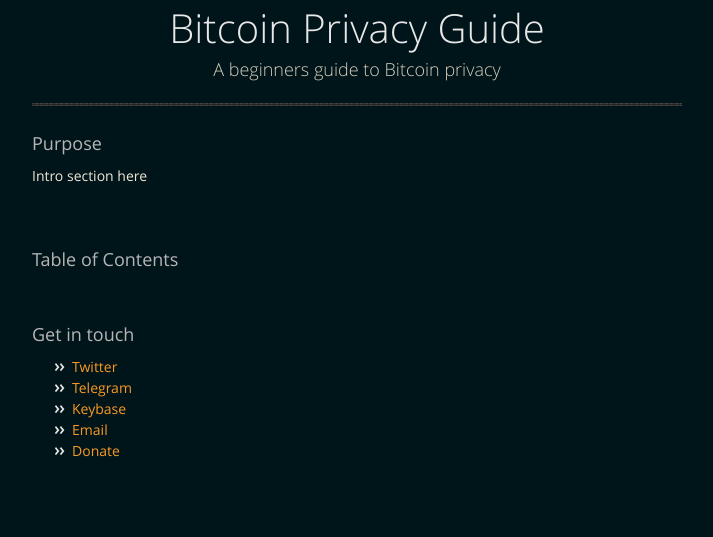
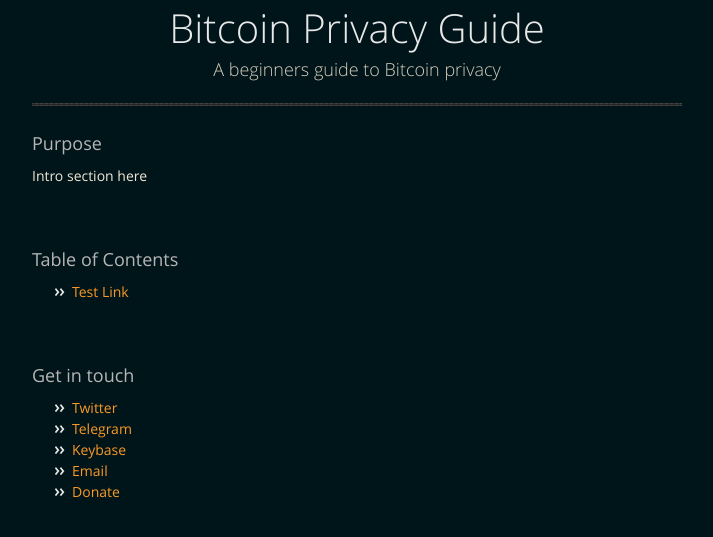
Before and after one commit to BitcoinQnA/BitcoinPrivacyGuide, a Jekyll site: the page built from index.md, in a window 1280 px wide. Shown: the top 537 px of the page, without its empty margins (283-996 px from the left). Built offline with Jekyll 4.4.1, drawn with Linux system fonts in a browser that asks for light colours; our own code applies the rules of GitHub Pages for plain Markdown files.

Commit message:
Update index.md

```diff
--- a/index.md
+++ b/index.md
@@ -10,7 +10,7 @@ Intro section here
 
 ### Table of Contents
 
-
+*   [Test Link](test.md)
 
 <br/>
 
```
